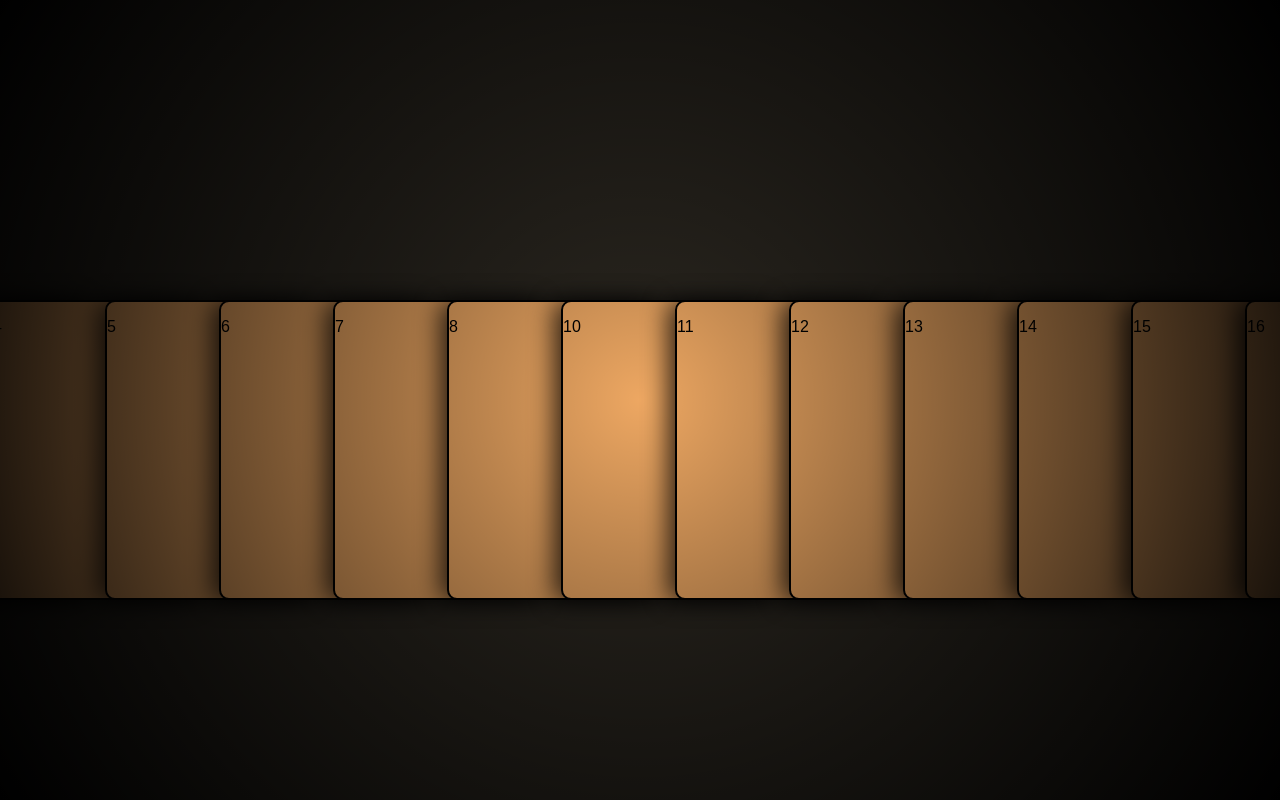
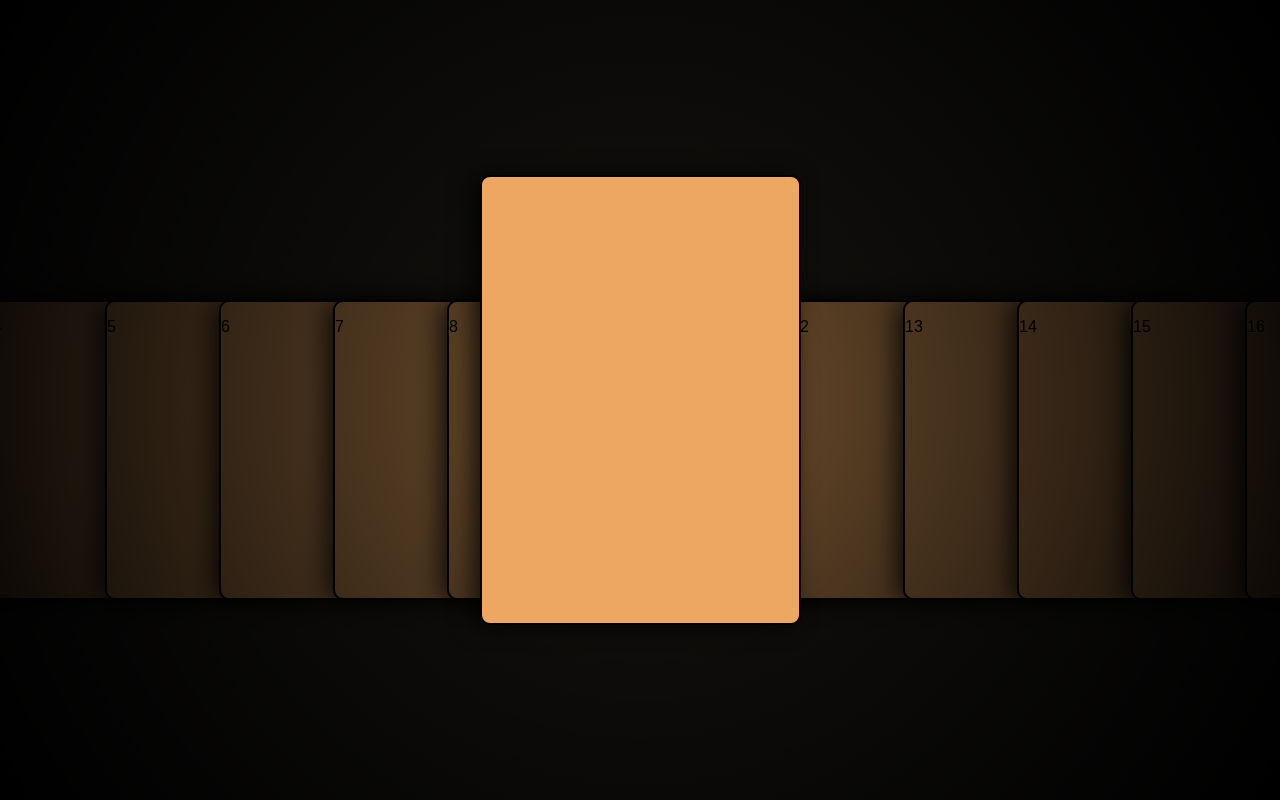
Before and after one commit to Johoseph/Inflicktion, a Vue app: page / in a window 1280 px wide. Both pictures are taken after a click on the element "10". Built offline with nearby package versions, Linux system fonts and the light colour scheme.

Commit message:
Cards can be drawn/returned fully animated

```diff
--- a/src/App.vue
+++ b/src/App.vue
@@ -1,16 +1,8 @@
-<style scoped>
-.overlay {
-  background: radial-gradient(circle, transparent 0%, rgb(0, 0, 0) 100%);
-  width: 100vw;
-  height: 100vh;
-  position: absolute;
-  pointer-events: none;
-}
-</style>
-
 <script setup>
 import { ref } from "vue"
 import CardWrapper from "./components/CardWrapper.vue";
+import CardOverlay from "./components/CardOverlay.vue";
+import LightOverlay from "./components/LightOverlay.vue";
 
 const hasCardBeenClicked = ref(false);
 const hasCardClickSettled = ref(false);
@@ -22,10 +14,10 @@ const setHasCardBeenClicked = (hasBeenClicked) => {
 const setHasCardClickSettled = (hasSettled) => {
   hasCardClickSettled.value = hasSettled;
 }
-
 </script>
 
 <template>
   <CardWrapper :hasCardBeenClicked :setHasCardBeenClicked :setHasCardClickSettled />
-  <div class="overlay"></div>
+  <LightOverlay />
+  <CardOverlay :hasCardBeenClicked :hasCardClickSettled :setHasCardBeenClicked :setHasCardClickSettled />
 </template>
--- a/src/components/Card.vue
+++ b/src/components/Card.vue
@@ -1,7 +1,5 @@
 <style scoped>
 .card {
-  /* 3.5 x 2.5 card ratio */
-  height: 300px;
   border-radius: 10px;
   /* TODO: Background content/image instead */
   background-color: rgb(237, 167, 98);
@@ -16,37 +14,53 @@
 .card:hover {
   bottom: 100px;
 }
+
+.card-clickable {
+  cursor: pointer;
+}
+
+.card-animating {
+  bottom: 800px !important;
+}
 </style>
 
 <script setup>
-import { defineProps, ref } from "vue";
-import { CARD_OVERLAP, CARD_WIDTH } from "../helpers/card";
+import { defineProps, ref, watchEffect } from "vue";
+import { getCardDimensions } from "../helpers/card";
 
-const { onClick, disabled } = defineProps({
+const { onClick, isClickable, isClicked } = defineProps({
+  isClicked: Boolean,
   isClickable: Boolean,
   card: String, // stringified svg
   onClick: Function,
-  disabled: Boolean,
 });
 
 // Clicked and pending closure
 const isAnimating = ref(false);
-const triggerCardAnimation = () => isAnimating.value = true;
+
+const cardClass = ref(["card"]);
+
+watchEffect(() => {
+  cardClass.value = ["card"];
+
+  if (isAnimating.value || isClicked)
+    cardClass.value.push("card-animating");
+
+  if (isClickable)
+    cardClass.value.push("card-clickable");
+});
 
 const handleCardClick = () => {
-  if (disabled) return;
+  if (!isClickable) return;
   onClick();
-  triggerCardAnimation();
+  isAnimating.value = true;
 }
 </script>
 
 
 <template>
-  <div class="card" :style="{
-    width: `${CARD_WIDTH}px`,
-    marginRight: `-${CARD_OVERLAP}px`,
-    cursor: isClickable ? `pointer` : `default`,
-    ...(isAnimating ? { bottom: `800px !important` } : {})
+  <div :class="cardClass" :style="{
+    ...getCardDimensions(300, 100),
   }" v-html="card" @click="handleCardClick">
   </div>
 </template>
--- /dev/null
+++ b/src/components/CardOverlay.vue
@@ -0,0 +1,85 @@
+<style scoped>
+.overlay {
+  width: 100vw;
+  height: 100vh;
+  position: absolute;
+  transition: background-color linear 500ms;
+
+  display: flex;
+  align-items: center;
+  justify-content: center;
+}
+
+.overlay-clicked {
+  background-color: rgba(0, 0, 0, 0.5);
+}
+
+.overlay-static {
+  pointer-events: none;
+  background-color: rgba(0, 0, 0, 0);
+}
+
+.card {
+  border-radius: 10px;
+  /* TODO: Background content/image instead */
+  background-color: rgb(237, 167, 98);
+  border: 2px solid;
+  box-shadow: -8px 1px 25px -1px rgba(0, 0, 0, 0.75);
+
+  position: relative;
+  transition: bottom ease-out 600ms;
+  bottom: 800px;
+}
+
+.card-loaded {
+  bottom: 0px;
+}
+</style>
+
+<script setup>
+import { onUnmounted, ref, watchEffect } from 'vue';
+import { getCardDimensions } from '../helpers/card';
+
+const isAnimating = ref(false);
+const isLoaded = ref(false);
+
+const { hasCardClickSettled, setHasCardBeenClicked, setHasCardClickSettled } = defineProps({
+  hasCardBeenClicked: Boolean,
+  hasCardClickSettled: Boolean,
+  setHasCardBeenClicked: Function,
+  setHasCardClickSettled: Function
+})
+
+let timeout;
+
+watchEffect(() => {
+  if (hasCardClickSettled) {
+    isAnimating.value = true;
+    isLoaded.value = true;
+
+    timeout = setTimeout(() => isAnimating.value = false, 1000) // TODO: This timeout will be calced based on whether a flip is req'd
+  }
+})
+
+const handleClose = () => {
+  if (isAnimating.value) return;
+
+  isLoaded.value = false;
+  setHasCardBeenClicked(false);
+  setHasCardClickSettled(false);
+}
+
+onUnmounted(() => clearTimeout(timeout));
+</script>
+
+<template>
+  <div class="overlay" :class="hasCardBeenClicked ? `overlay-clicked` : `overlay-static`" @click="handleClose">
+    <div class="card card-front" :class="isLoaded ? `card-loaded` : ``" :style="{
+      ...getCardDimensions(450)
+    }">
+    </div>
+    <!-- <div class="card card-back" :style="{
+      ...getCardDimensions(450)
+    }" v-if="true"></div> TODO: Back will be conditional once selected -->
+  </div>
+</template>
--- a/src/components/CardWrapper.vue
+++ b/src/components/CardWrapper.vue
@@ -28,18 +28,18 @@
   }
 }
 
-.card-wrapper-left {
+.slide-wrapper-left {
   animation: 300ms wrapper-slide-left ease-out;
 }
 
 
-.card-wrapper-right {
+.slide-wrapper-right {
   animation: 300ms wrapper-slide-right ease-out;
 }
 </style>
 
 <script setup>
-import { onBeforeMount, onUnmounted, ref, useTemplateRef } from "vue"
+import { onBeforeMount, onUnmounted, ref, useTemplateRef, watchEffect } from "vue"
 import Card from "./Card.vue"
 import cardConfig from "../helpers/card.config.json"
 
@@ -50,19 +50,22 @@ const { hasCardBeenClicked, setHasCardBeenClicked, setHasCardClickSettled } = de
 })
 
 // the first argument must match the ref value in the template
-const cardWrapperDiv = useTemplateRef('cardWrapper')
+const cardWrapperLeftHTML = useTemplateRef('cardWrapperLeftHTML')
+const cardWrapperRightHTML = useTemplateRef('cardWrapperRightHTML')
 const cardWrapperLeft = ref(0);
 
 const cardsLeftConfig = ref(cardConfig);
 const cardsRightConfig = ref([]);
+const currentClickedCard = ref();
 
 let timeout;
 
 /**
  * On click, card animates up then removed from the DOM after
  */
-const handleCardClick = (clickedCardIndex) => {
+const handleCardClick = (card, clickedCardIndex) => {
   setHasCardBeenClicked(true);
+  currentClickedCard.value = card;
 
   // After animation, we are slicing this from the config
   timeout = setTimeout(() => {
@@ -74,7 +77,7 @@ const handleCardClick = (clickedCardIndex) => {
 
     cardsLeftConfig.value = cardsLeft;
     cardsRightConfig.value = cardsRight;
-    cardWrapperDiv.value.classList.add("card-wrapper-left");
+    cardWrapperLeftHTML.value.classList.add("slide-wrapper-left");
   }, 300);
 }
 
@@ -87,6 +90,28 @@ const handleMouseMove = (e) => {
   cardWrapperLeft.value = -(mouseCenterDelta / 2);
 }
 
+watchEffect(() => {
+  if (!hasCardBeenClicked && currentClickedCard.value !== undefined) {
+    cardWrapperLeftHTML.value.classList.remove("slide-wrapper-left");
+    cardWrapperLeftHTML.value.classList.add("slide-wrapper-right");
+
+    cardWrapperRightHTML.value.classList.remove("slide-wrapper-right");
+    cardWrapperRightHTML.value.classList.add("slide-wrapper-left");
+
+    // Reset config to base
+    cardsLeftConfig.value.push(cardConfig.find((card) => card === currentClickedCard.value));
+
+    // On timeout, reset config to base
+    setTimeout(() => {
+      cardsLeftConfig.value = cardConfig;
+      cardsRightConfig.value = [];
+      currentClickedCard.value = undefined;
+
+      cardWrapperLeftHTML.value.classList.remove("slide-wrapper-right");
+    }, 600)
+  }
+})
+
 onBeforeMount(() => {
   window.addEventListener("mousemove", handleMouseMove);
 })
@@ -98,16 +123,17 @@ onUnmounted(() => {
 </script>
 
 <template>
-  <div class="card-wrapper" ref="cardWrapper" :style="{
+  <div class="card-wrapper" ref="cardWrapperLeftHTML" :style="{
     left: `${cardWrapperLeft}px`,
   }">
     <Card v-for="(card, cardIndex) in cardsLeftConfig" :key="card" :card="card"
-      :onClick="() => handleCardClick(cardIndex)" :disabled="hasCardBeenClicked" />
+      :onClick="() => handleCardClick(card, cardIndex)" :isClickable="!hasCardBeenClicked"
+      :isClicked="currentClickedCard === card" />
   </div>
-  <div class="card-wrapper card-wrapper-right" v-if="cardsRightConfig.length > 0" :style="{
+  <div class="card-wrapper slide-wrapper-right" ref="cardWrapperRightHTML" v-if="cardsRightConfig.length > 0" :style="{
     left: `${cardWrapperLeft}px`,
   }">
     <Card v-for="(card, cardIndex) in cardsRightConfig" :key="card" :card="card"
-      :onClick="() => handleCardClick(cardIndex)" :disabled="hasCardBeenClicked" />
+      :onClick="() => handleCardClick(card, cardIndex)" :isClickable="!hasCardBeenClicked" />
   </div>
 </template>
--- /dev/null
+++ b/src/components/LightOverlay.vue
@@ -0,0 +1,13 @@
+<style scoped>
+.overlay {
+  background: radial-gradient(circle, transparent 0%, rgb(0, 0, 0) 100%);
+  width: 100vw;
+  height: 100vh;
+  position: absolute;
+  pointer-events: none;
+}
+</style>
+
+<template>
+  <div class="overlay"></div>
+</template>
--- a/src/helpers/card.js
+++ b/src/helpers/card.js
@@ -1,3 +1,10 @@
-export const CARD_WIDTH = 214;
-export const CARD_OVERLAP = 100;
-export const CARD_DISPLAY_WIDTH = CARD_WIDTH - CARD_OVERLAP; // how much space this consumes on the DOM
+export const getCardDimensions = (desiredHeight, cardOverlap) => {
+  const width = Math.round(desiredHeight * (2.5 / 3.5)); // 3.5 x 2.5 card ratio
+  const marginRight = cardOverlap ? `-${cardOverlap}px` : undefined;
+
+  return {
+    width: `${width}px`,
+    height: `${desiredHeight}px`,
+    marginRight,
+  };
+};
```
